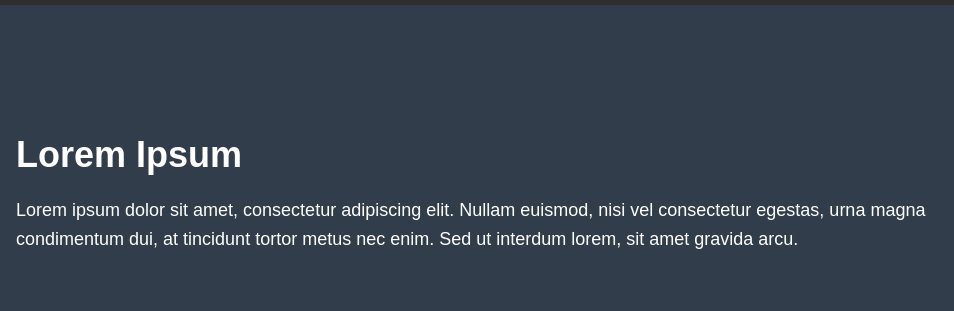
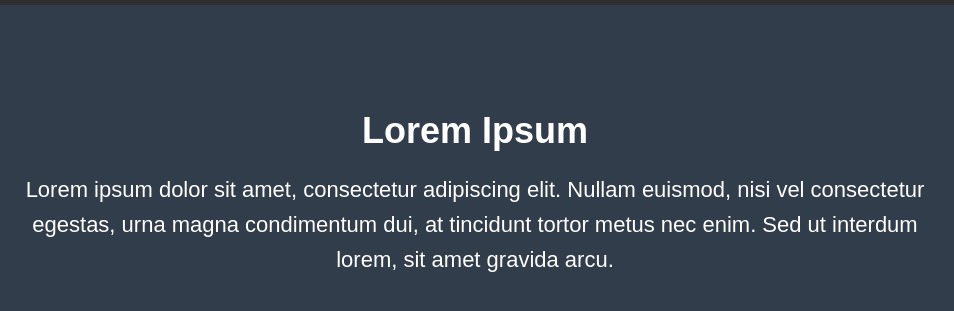
Before and after one commit to Koustubha068/NJIT_Solo_Client_Project, a plain HTML site: page getCreatedReports.html in a window 1280 px wide. Shown: the part 739-1050 px from the top of the page, 326-1280 px from the left. Drawn offline with Linux system fonts and the light colour scheme; a web font is replaced by a local one.

Commit message:
About section completed

```diff
--- a/getCreatedReports.css
+++ b/getCreatedReports.css
@@ -614,10 +614,31 @@ color: rgba(255, 255, 255, 0.6);
   }
 }
 
-/* ---- Smooth Scrolling ---- */
+
 html {
   scroll-behavior: smooth;
 }
 
 
+@media (min-width: 769px) {
+  .text-container {
+    text-align: center;
+  }
+
+  .text-container h2 {
+    font-size: 36px;
+    font-weight: bold;
+    margin-bottom: 20px;
+    text-align: center;
+  }
+}
+.text-container p {
+  font-size: 22px;  /* Increased font size */
+  line-height: 1.6;
+}
+
+
+
+
+
 /* end of about section*/
```
